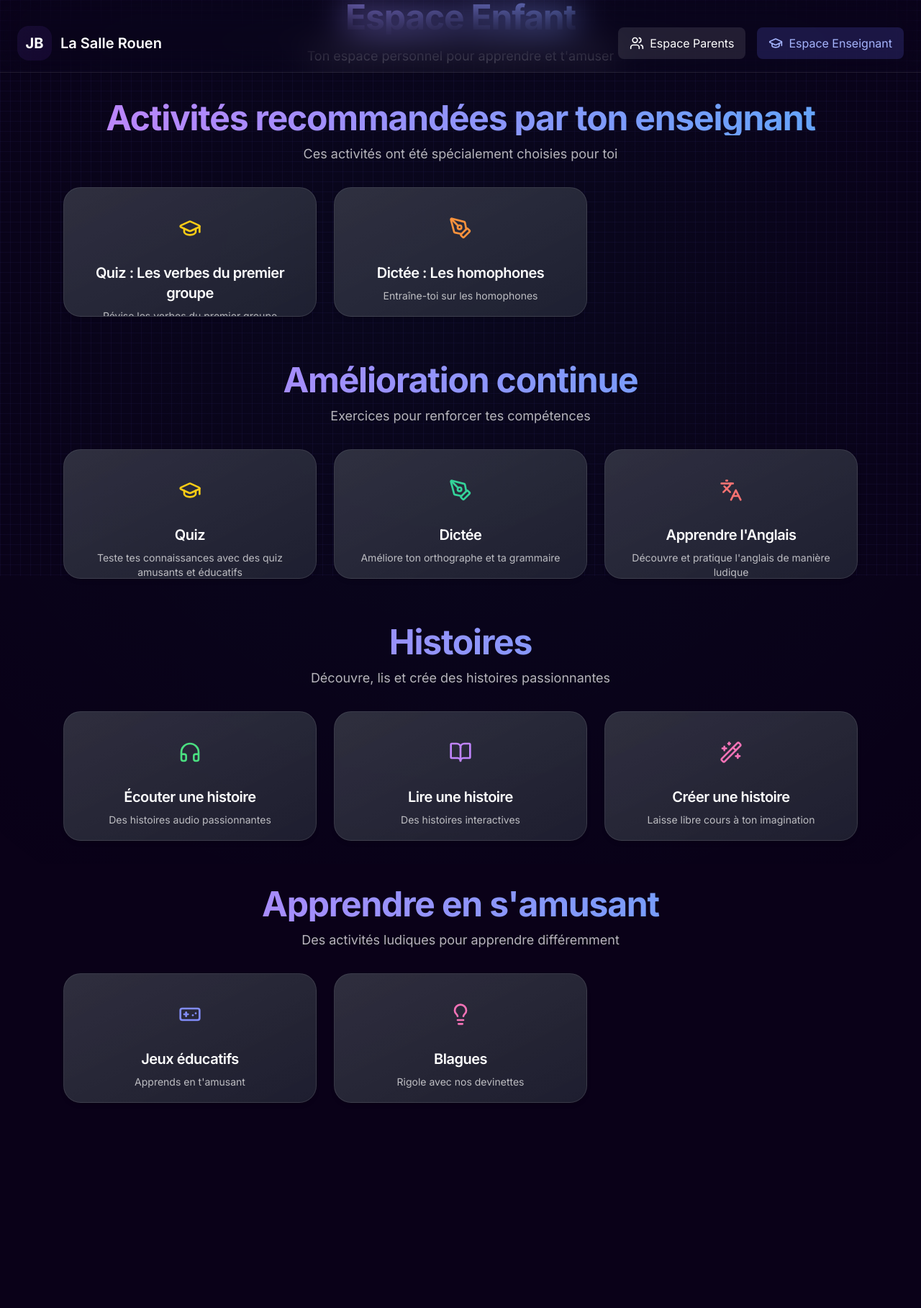
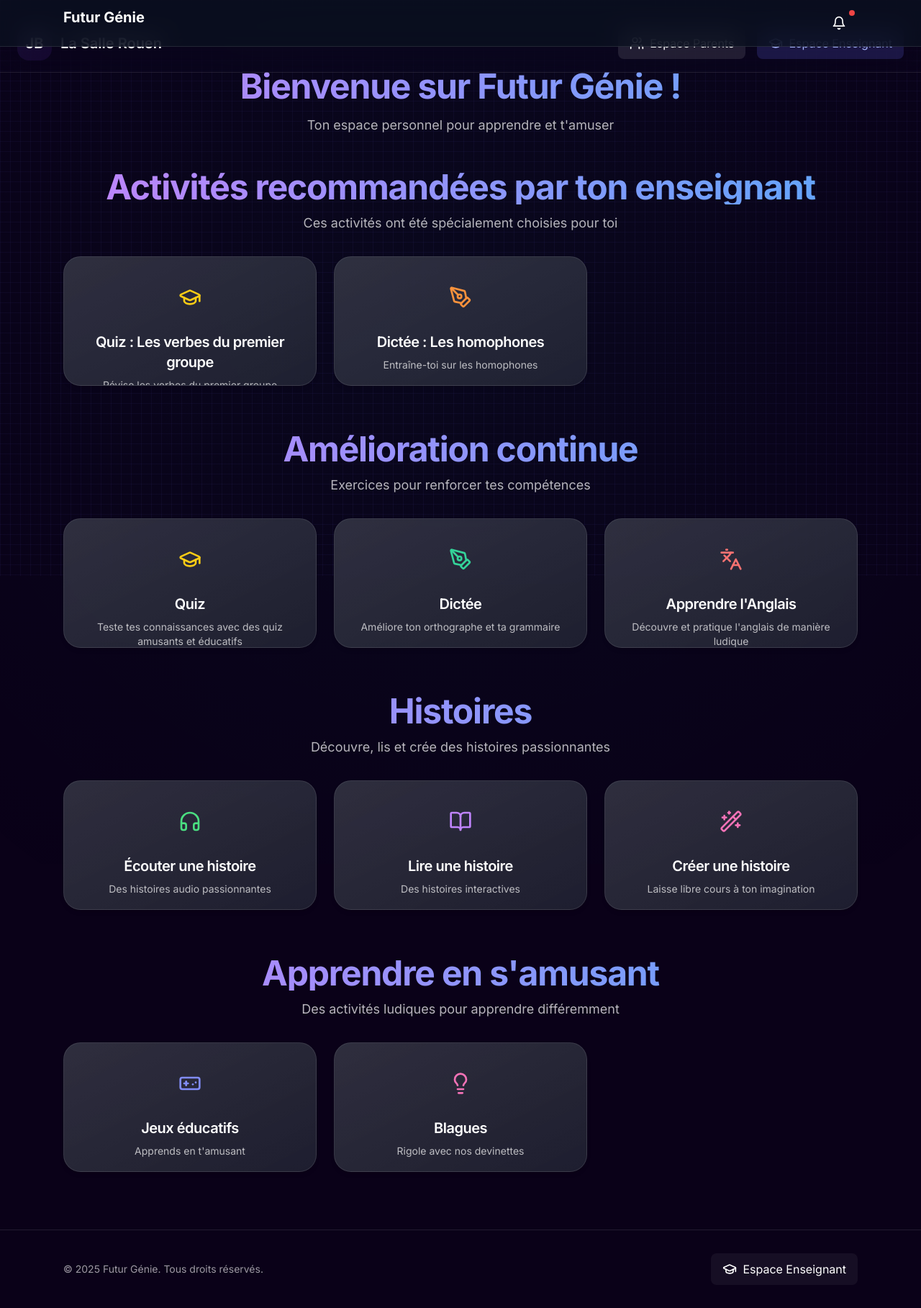
Before and after one commit to Rafikellou/petit-g-nie, a Next.js app: page / in a window 1280 px wide. Shown: the whole page at 72% size. Before the commit the page ends 1532 px from the top, so only its background shows below. Built offline with nearby package versions, Linux system fonts and the light colour scheme.

Commit message:
feat: add header and footer
- Create Header component with notification icon
- Create Footer component with teacher space link
- Fix content spacing to prevent header overlap
- Update page title and gradient

```diff
--- a/src/app/page.tsx
+++ b/src/app/page.tsx
@@ -13,6 +13,8 @@ import {
   BookOpenCheck
 } from 'lucide-react';
 import { ActivitySection } from '@/components/home/ActivitySection';
+import { Header } from '@/components/layout/Header';
+import { Footer } from '@/components/layout/Footer';
 
 const recommendedActivities = [
   {
@@ -113,17 +115,19 @@ const funActivities = [
 
 export default function Home() {
   return (
-    <main className="min-h-screen safe-area-inset">
+    <>
+      <Header />
+      <main className="min-h-screen safe-area-inset pt-24">
         {/* Effets d'arrière-plan */}
         <div className="fixed inset-0 pointer-events-none">
           <div className="absolute top-[-50%] left-[-50%] w-[200%] h-[200%] bg-[radial-gradient(circle_at_center,rgba(0,242,195,0.03),transparent_70%)]" />
           <div className="absolute inset-0 bg-[linear-gradient(to_right,rgba(108,99,255,0.05)_1px,transparent_1px),linear-gradient(to_bottom,rgba(108,99,255,0.05)_1px,transparent_1px)] bg-[size:14px_14px]" />
         </div>
 
-      <div className="max-w-6xl mx-auto px-6 pt-safe-top pb-safe-bottom relative">
+        <div className="max-w-6xl mx-auto px-6 pb-safe-bottom relative">
           <div className="text-center mb-8 md:mb-12">
-          <h1 className="text-4xl md:text-5xl font-bold gradient-text mb-4">
-            Espace Enfant
+            <h1 className="text-4xl md:text-5xl font-bold bg-gradient-to-r from-purple-400 to-blue-400 text-transparent bg-clip-text mb-4">
+              Bienvenue sur Futur Génie !
             </h1>
             <p className="text-lg text-white/70">
               Ton espace personnel pour apprendre et t'amuser
@@ -155,5 +159,7 @@ export default function Home() {
           />
         </div>
       </main>
+      <Footer />
+    </>
   );
 }
--- /dev/null
+++ b/src/components/layout/Footer.tsx
@@ -0,0 +1,26 @@
+import Link from 'next/link';
+import { GraduationCap } from 'lucide-react';
+
+export function Footer() {
+  return (
+    <footer className="mt-20 border-t border-white/10 py-8">
+      <div className="max-w-6xl mx-auto px-6">
+        <div className="flex flex-col md:flex-row items-center justify-between gap-4">
+          <div className="text-center md:text-left">
+            <p className="text-sm text-white/60">
+              © 2025 Futur Génie. Tous droits réservés.
+            </p>
+          </div>
+
+          <Link
+            href="/teacher"
+            className="flex items-center gap-2 px-4 py-2 rounded-lg bg-white/5 hover:bg-white/10 transition-colors"
+          >
+            <GraduationCap className="w-5 h-5" />
+            <span>Espace Enseignant</span>
+          </Link>
+        </div>
+      </div>
+    </footer>
+  );
+}
--- /dev/null
+++ b/src/components/layout/Header.tsx
@@ -0,0 +1,22 @@
+import Link from 'next/link';
+import { Bell } from 'lucide-react';
+
+export function Header() {
+  return (
+    <header className="fixed top-0 left-0 right-0 z-50 bg-[#0B1120]/80 backdrop-blur-lg border-b border-white/10">
+      <div className="max-w-6xl mx-auto px-6 h-16 flex items-center justify-between">
+        <Link href="/" className="text-xl font-bold">
+          Futur Génie
+        </Link>
+
+        <button
+          className="p-2 rounded-lg hover:bg-white/5 transition-colors relative"
+          aria-label="Notifications"
+        >
+          <Bell className="w-5 h-5" />
+          <span className="absolute top-1 right-1 w-2 h-2 bg-red-500 rounded-full" />
+        </button>
+      </div>
+    </header>
+  );
+}
```
Lines whose indentation alone changed are shown as unchanged.
